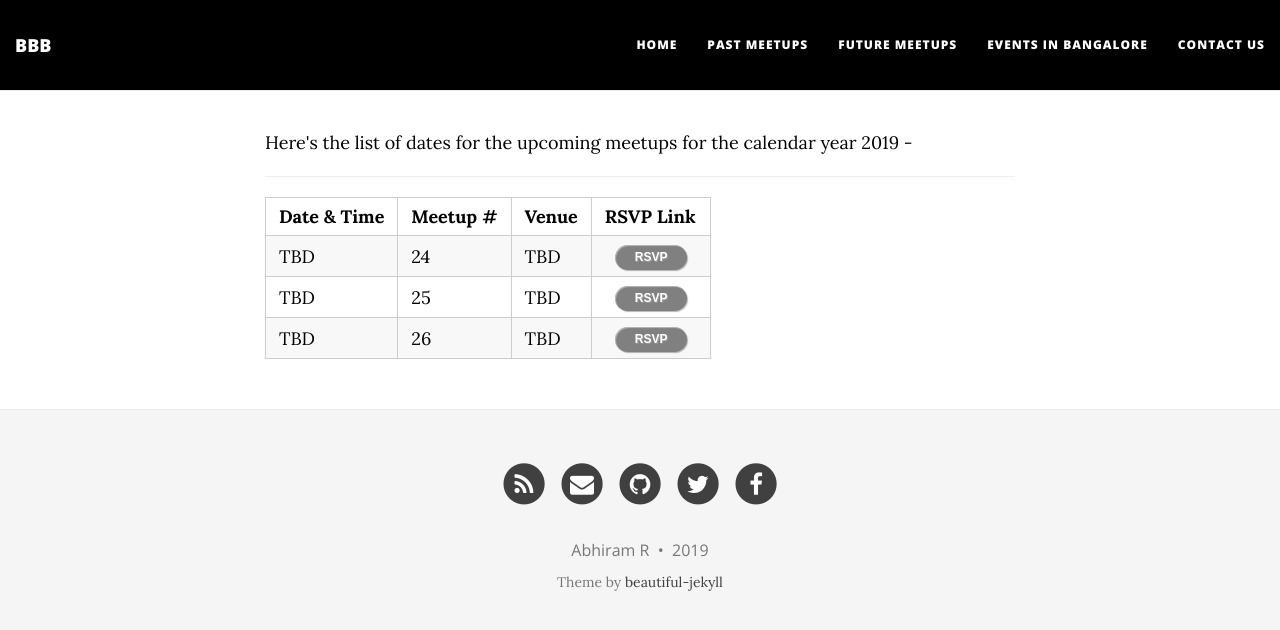
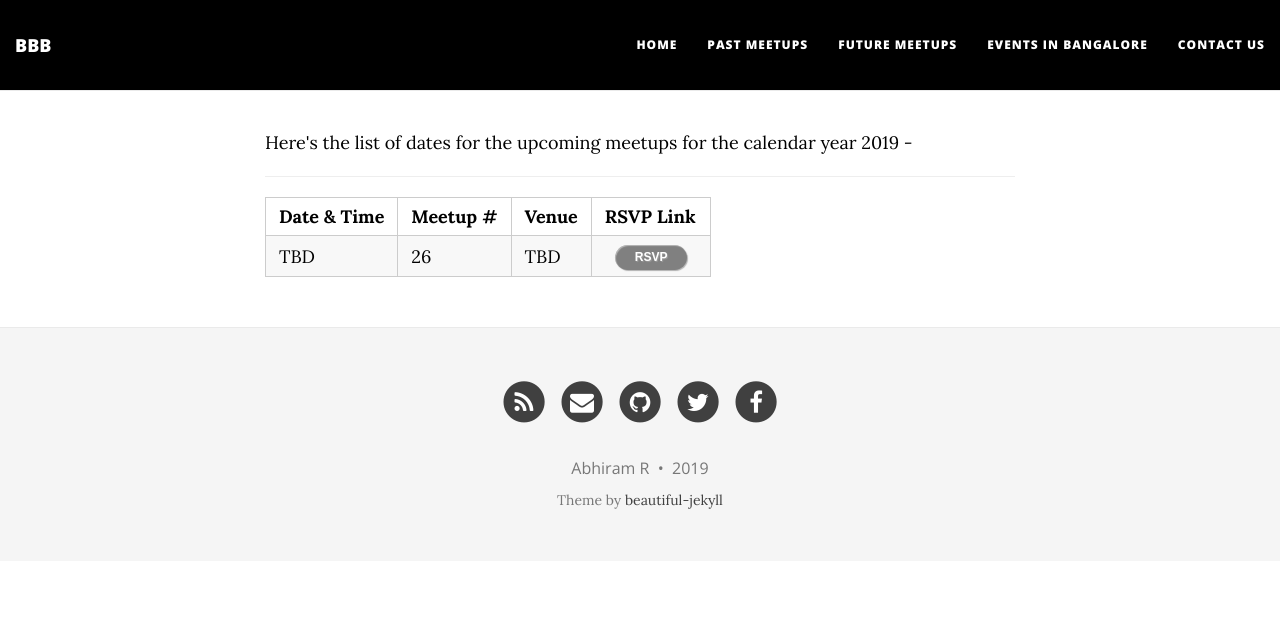
Before and after one commit to brokebibliophiles/brokebibliophiles.github.io, a Jekyll site: the page built from future-meetups.html, in a window 1280 px wide. Shown: the top 630 px of the page. Built offline with Jekyll 4.4.1, drawn with Linux system fonts in a browser that asks for light colours; nearby versions of some CDN libraries.

```diff
--- a/future-meetups.html
+++ b/future-meetups.html
@@ -11,20 +11,6 @@ Here's the list of dates for the upcoming meetups for the calendar year 2019 -
 <th>RSVP Link</th>
 <tr>
     <td>TBD</td>
-    <td>24</td>
-    <td>TBD</td>
-    <td><a href="#" class="button green disabled">RSVP</td></a>
-
-</tr>
-<tr>
-    <td>TBD</td>
-    <td>25</td>
-    <td>TBD</td>
-    <td><a href="#" class="button green disabled">RSVP</td></a>
-
-</tr>
-<tr>
-    <td>TBD</td>
     <td>26</td>
     <td>TBD</td>
     <td><a href="#" class="button green disabled">RSVP</td></a>
```
